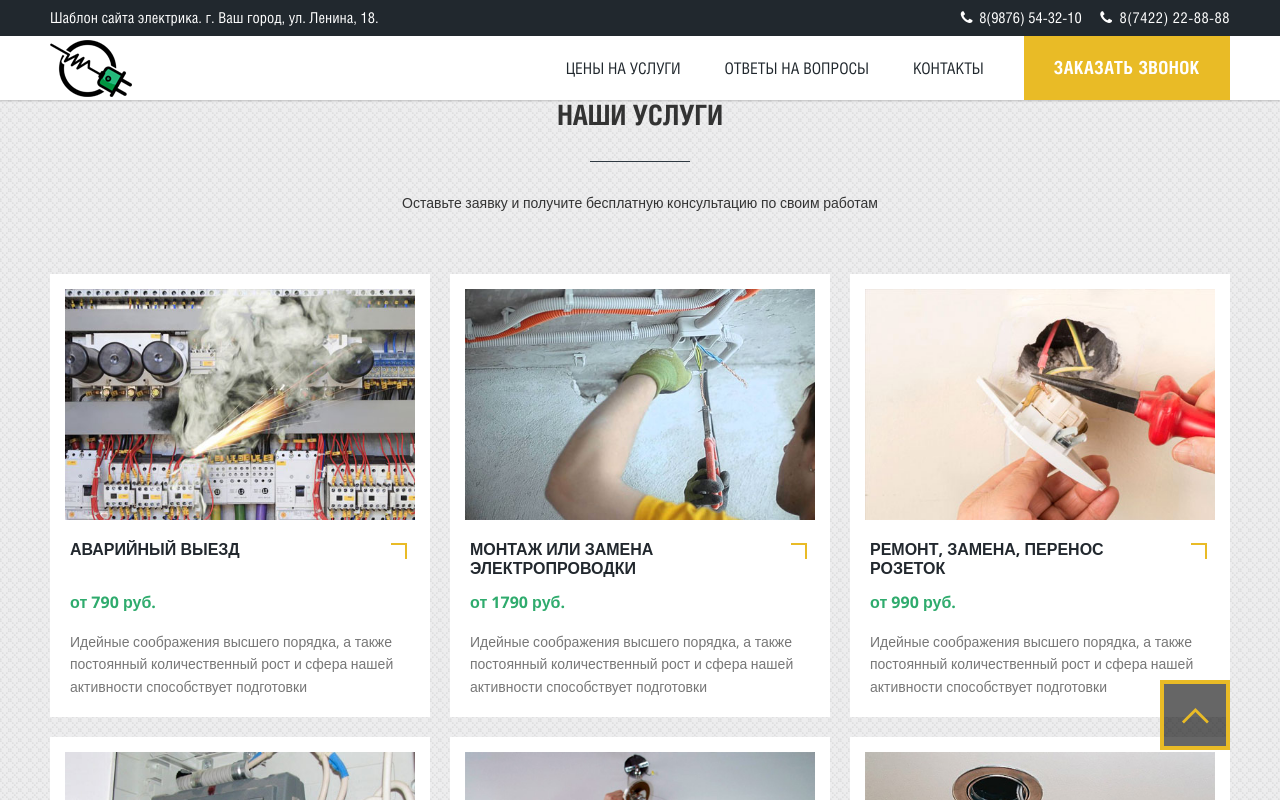
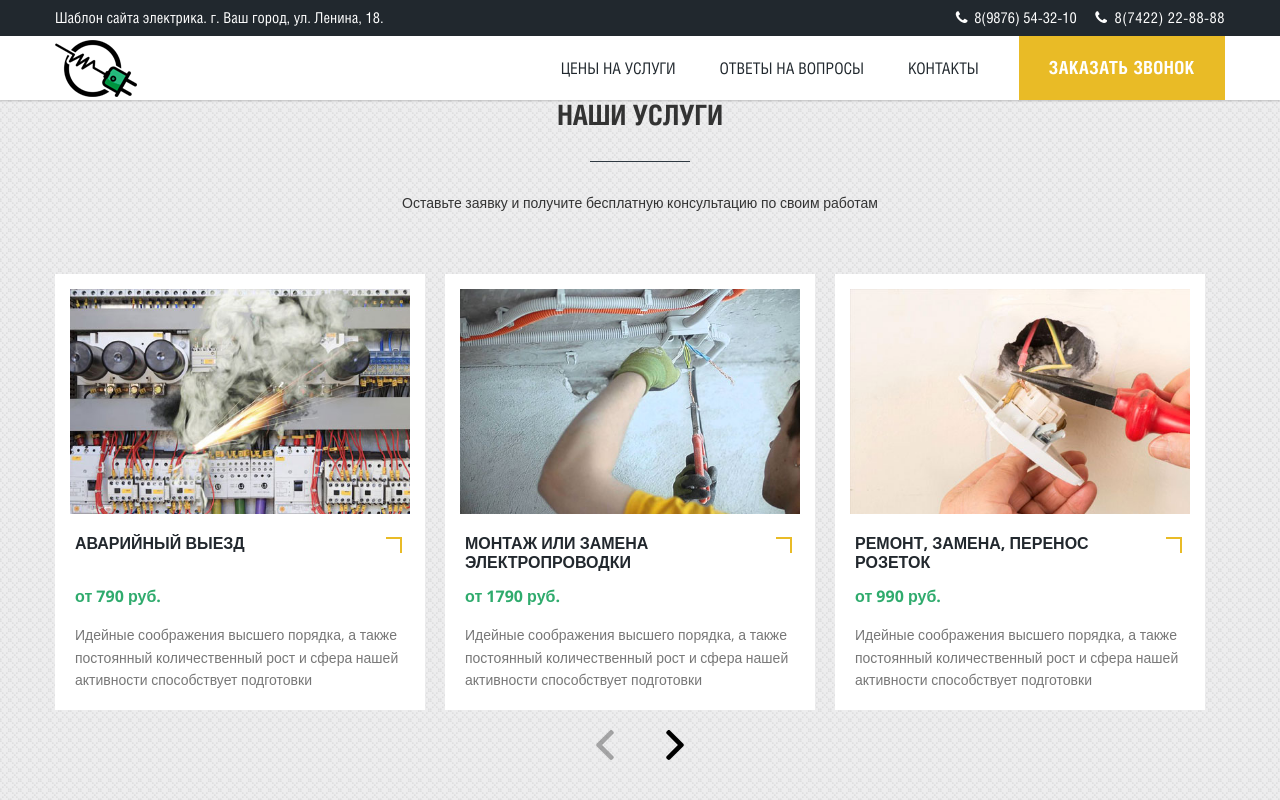
Before and after one commit to EAMendiguzhaev/JS_19.0_Final-work, a plain HTML site: page index.html in a window 1280 px wide. Both pictures are taken after a click on the link "ЦЕНЫ НА УСЛУГИ". Shown: the part 620-1420 px from the top of the page. Drawn offline with nearby package versions, Linux system fonts and the light colour scheme; files whose address does not match are found by name.

Commit message:
Реализовал карусель, плавную прокрутку на начало страницы

```diff
--- a/css/style.css
+++ b/css/style.css
@@ -547,12 +547,10 @@ a.absolute {
   }
   40% {
     opacity: 0.5;
-    box-shadow: 0 0 0 2px rgba(255, 255, 255, 0.1), 0 0 10px 10px #e9bb26,
-      0 0 0 10px rgba(255, 255, 255, 0.3);
+    box-shadow: 0 0 0 2px rgba(255, 255, 255, 0.1), 0 0 10px 10px #e9bb26, 0 0 0 10px rgba(255, 255, 255, 0.3);
   }
   90% {
-    box-shadow: 0 0 0 2px rgba(255, 255, 255, 0.1), 0 0 10px 10px #e9bb26,
-      0 0 0 10px rgba(255, 255, 255, 0.3);
+    box-shadow: 0 0 0 2px rgba(255, 255, 255, 0.1), 0 0 10px 10px #e9bb26, 0 0 0 10px rgba(255, 255, 255, 0.3);
     -webkit-transform: scale(1.5);
     opacity: 0;
   }
@@ -563,12 +561,10 @@ a.absolute {
   }
   40% {
     opacity: 0.5;
-    box-shadow: 0 0 0 2px rgba(255, 255, 255, 0.1), 0 0 10px 10px #e9bb26,
-      0 0 0 10px rgba(255, 255, 255, 0.3);
+    box-shadow: 0 0 0 2px rgba(255, 255, 255, 0.1), 0 0 10px 10px #e9bb26, 0 0 0 10px rgba(255, 255, 255, 0.3);
   }
   100% {
-    box-shadow: 0 0 0 2px rgba(255, 255, 255, 0.1), 0 0 10px 10px #e9bb26,
-      0 0 0 10px rgba(255, 255, 255, 0.3);
+    box-shadow: 0 0 0 2px rgba(255, 255, 255, 0.1), 0 0 10px 10px #e9bb26, 0 0 0 10px rgba(255, 255, 255, 0.3);
     -moz-transform: scale(1.5);
     opacity: 0;
   }
@@ -579,12 +575,10 @@ a.absolute {
   }
   40% {
     opacity: 0.5;
-    box-shadow: 0 0 0 2px rgba(255, 255, 255, 0.1), 0 0 10px 10px #e9bb26,
-      0 0 0 10px rgba(255, 255, 255, 0.3);
+    box-shadow: 0 0 0 2px rgba(255, 255, 255, 0.1), 0 0 10px 10px #e9bb26, 0 0 0 10px rgba(255, 255, 255, 0.3);
   }
   100% {
-    box-shadow: 0 0 0 2px rgba(255, 255, 255, 0.1), 0 0 10px 10px #e9bb26,
-      0 0 0 10px rgba(255, 255, 255, 0.3);
+    box-shadow: 0 0 0 2px rgba(255, 255, 255, 0.1), 0 0 10px 10px #e9bb26, 0 0 0 10px rgba(255, 255, 255, 0.3);
     transform: scale(1.5);
     opacity: 0;
   }
@@ -1226,6 +1220,7 @@ video#video_background {
   padding: 0 2px;
   cursor: pointer;
   background-color: rgba(0, 0, 0, 0.6);
+  display: none;
 }
 
 @media only screen and (min-width: 992px) {
@@ -1238,6 +1233,7 @@ video#video_background {
 }
 /**** /. services section *****/
 
+/* Авто-слайдер */
 .top-slider__list {
   display: none;
 }
@@ -1259,6 +1255,7 @@ video#video_background {
   justify-content: center;
   z-index: 15;
 }
+
 .top-slider__dots .dot {
   height: 20px;
   width: 20px;
@@ -1270,13 +1267,26 @@ video#video_background {
   transition: background-color, transform 0.4s, -webkit-transform 0.4s;
   cursor: pointer;
 }
+
 .top-slider__dots .dot-active {
   background-color: rgb(255, 255, 255);
   -webkit-transform: scale(1.2);
   transform: scale(1.2);
 }
+
 .top-slider__dots .dot:hover {
   background-color: #1a6e3d;
   -webkit-transform: scale(1.2);
   transform: scale(1.2);
 }
+
+/* Карусель */
+
+.services-elements {
+  overflow: hidden;
+}
+
+.services-carousel {
+  display: flex;
+  transition: 0.2s;
+}
--- a/index.html
+++ b/index.html
@@ -160,10 +160,9 @@
 				</p>
 				<div class="push40"></div>
 
-
-				<div class="services-elements">
+				<div class="services-elements button-callback">
 					<div class="row services-carousel">
-						<div class="col-sm-6 col-md-4">
+						<div class="col-sm-6 col-md-4 services__item">
 							<div class="element relative">
 								<a class="absolute fancyboxModal" href="#application" data-application="Аварийный выезд"></a>
 								<div class="img-wrapper">
@@ -179,7 +178,7 @@
 								</div>
 							</div>
 						</div>
-						<div class="col-sm-6 col-md-4">
+						<div class="col-sm-6 col-md-4 services__item">
 							<div class="element relative">
 								<a class="absolute fancyboxModal" href="#application" data-application="Монтаж или замена электропроводки"></a>
 								<div class="img-wrapper">
@@ -195,7 +194,7 @@
 								</div>
 							</div>
 						</div>
-						<div class="col-sm-6 col-md-4">
+						<div class="col-sm-6 col-md-4 services__item">
 							<div class="element relative">
 								<a class="absolute fancyboxModal" href="#application" data-application="Ремонт, замена, перенос розеток"></a>
 								<div class="img-wrapper">
@@ -211,7 +210,7 @@
 								</div>
 							</div>
 						</div>
-						<div class="col-sm-6 col-md-4">
+						<div class="col-sm-6 col-md-4 services__item">
 							<div class="element relative">
 								<a class="absolute fancyboxModal" href="#application" data-application="Замена электросчетчика"></a>
 								<div class="img-wrapper">
@@ -227,7 +226,7 @@
 								</div>
 							</div>
 						</div>
-						<div class="col-sm-6 col-md-4">
+						<div class="col-sm-6 col-md-4 services__item">
 							<div class="element relative">
 								<a class="absolute fancyboxModal" href="#application" data-application="Установка, замена люстры"></a>
 								<div class="img-wrapper">
@@ -243,7 +242,7 @@
 								</div>
 							</div>
 						</div>
-						<div class="col-sm-6 col-md-4">
+						<div class="col-sm-6 col-md-4 services__item">
 							<div class="element relative">
 								<a class="absolute fancyboxModal" href="#application" data-application="Установка светильников"></a>
 								<div class="img-wrapper">
@@ -261,7 +260,6 @@
 						</div>
 					</div>
 				</div>
-
 				<div class="services-arrow">
 					<img class="arrow-left" src="images/right-arrow_1.svg" alt="arrow-left">
 					<img class="arrow-right" src="images/right-arrow_1.svg" alt="arrow-right">
--- a/src/main.js
+++ b/src/main.js
@@ -1,6 +1,7 @@
 import { smoothScroll } from './modules/scroll-menu.js';
 import { togglePopup } from './modules/popup.js';
 import { slider } from './modules/slider.js';
+import './modules/services-carousel.js';
 
 // Запуск плавного скрола
 smoothScroll();
--- a/src/modules/scroll-menu.js
+++ b/src/modules/scroll-menu.js
@@ -1,6 +1,7 @@
 const smoothScroll = () => {
   const menuNodes = document.querySelector('.top-menu__items');
   const linkNodes = menuNodes.querySelectorAll('a');
+  const btnArrowTop = document.querySelector('.up');
 
   linkNodes.forEach((item) => {
     item.addEventListener('click', (evt) => {
@@ -10,8 +11,22 @@ const smoothScroll = () => {
 
       document.getElementById(blockID).scrollIntoView({
         behavior: 'smooth',
-        block: 'start',
       });
+    });
+  });
+
+  window.addEventListener('scroll', function () {
+    if (pageYOffset >= 1300) {
+      btnArrowTop.style.display = 'block';
+    } else {
+      btnArrowTop.style.display = 'none';
+    }
+  });
+
+  btnArrowTop.addEventListener('click', () => {
+    window.scrollTo({
+      top: 0,
+      behavior: 'smooth',
     });
   });
 };
--- /dev/null
+++ b/src/modules/services-carousel.js
@@ -0,0 +1,82 @@
+const launchCarousel = () => {
+  const container = document.querySelector('.services-elements');
+  const track = document.querySelector('.services-carousel');
+  const items = document.querySelectorAll('.services__item');
+  const btnLeft = document.querySelector('.arrow-left');
+  const btnRight = document.querySelector('.arrow-right');
+
+  const CarouselSettings = {
+    POSITION: 0,
+    SLIDE_SHOW: {
+      MOBILE: 1,
+      DESKTOP: 3,
+    },
+    SLIDE_TO_SCROLL: 1,
+    OPACITY: {
+      SWITCHED_ON: 1,
+      DISABLED: 0.3,
+    },
+  };
+
+  let position = 0;
+  let slideToShow = null;
+  let userWidth = document.documentElement.clientWidth;
+
+  if (userWidth > 576) {
+    slideToShow = CarouselSettings.SLIDE_SHOW.DESKTOP;
+  } else {
+    slideToShow = CarouselSettings.SLIDE_SHOW.MOBILE;
+  }
+
+  const itemCount = items.length;
+  const itemsWidth = container.clientWidth / slideToShow;
+  const movePosition = CarouselSettings.SLIDE_TO_SCROLL * itemsWidth;
+
+  items.forEach((item) => {
+    item.style.minWidth = `${itemsWidth}px`;
+  });
+
+  btnLeft.addEventListener('click', () => {
+    const itemsLeft = Math.abs(position) / itemsWidth;
+    position += itemsLeft >= CarouselSettings.SLIDE_TO_SCROLL ? movePosition : itemsLeft * itemsWidth;
+
+    setPosition();
+    checkBtns();
+  });
+
+  btnRight.addEventListener('click', () => {
+    const itemsLeft = itemCount - (Math.abs(position) + slideToShow * itemsWidth) / itemsWidth;
+    position -= itemsLeft >= CarouselSettings.SLIDE_TO_SCROLL ? movePosition : itemsLeft * itemsWidth;
+
+    setPosition();
+    checkBtns();
+  });
+
+  const setPosition = () => {
+    track.style.transform = `translateX(${position}px)`;
+  };
+
+  const checkBtns = () => {
+    if (position === 0) {
+      btnLeft.disabled = true;
+      btnLeft.style.opacity = '0.3';
+    } else {
+      btnLeft.disabled = false;
+      btnLeft.style.opacity = '1';
+    }
+
+    if (position <= -(itemCount - slideToShow) * itemsWidth) {
+      btnRight.disabled = true;
+      btnRight.style.opacity = CarouselSettings.OPACITY.DISABLED;
+    } else {
+      btnRight.disabled = false;
+      btnRight.style.opacity = CarouselSettings.OPACITY.SWITCHED_ON;
+    }
+  };
+
+  checkBtns();
+};
+
+launchCarousel();
+
+// export { launchCarousel };
```
Also changed, not shown: css/bootstrap.css.
